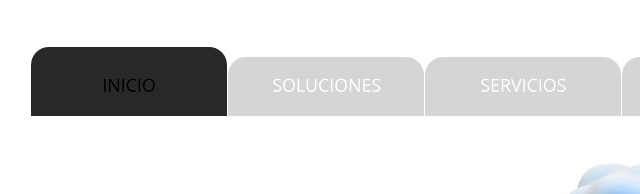
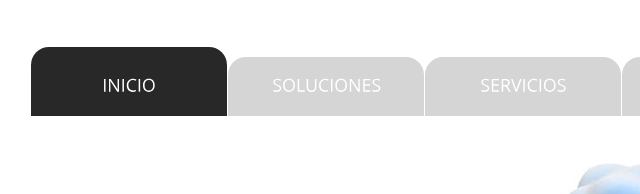
Before and after one commit to orion2013/alfaomegaweb, a plain HTML site: page index.html in a window 1280 px wide. Shown: the part 150-344 px from the top of the page, 117-757 px from the left. Drawn offline with Linux system fonts and the light colour scheme.

Commit message:
Update style.css

```diff
--- a/css/style.css
+++ b/css/style.css
@@ -278,7 +278,7 @@ p {margin-bottom:18px}
 .menu li {float:left;position:relative;margin-right:1px}
 .menu li.last-item {margin:0}
 .menu li a {display:inline-block;width:196px;font-size:17px;line-height:1.22em;padding:18px 0 36px;margin-top:10px;color:#fff;background:#D5D5D5;text-align:center;border-radius:18px 18px 0 0;-moz-border-radius:18px 18px 0 0;-webkit-border-radius:18px 18px 0 0}
-.menu li a.active, .menu li a:hover {color:#000;background:#282828;padding:28px 0 36px;margin:0}
+.menu li a.active, .menu li a:hover {color:#fff;background:#282828;padding:28px 0 36px;margin:0}
 
 
 /* seccion de slider  principal*/
```
